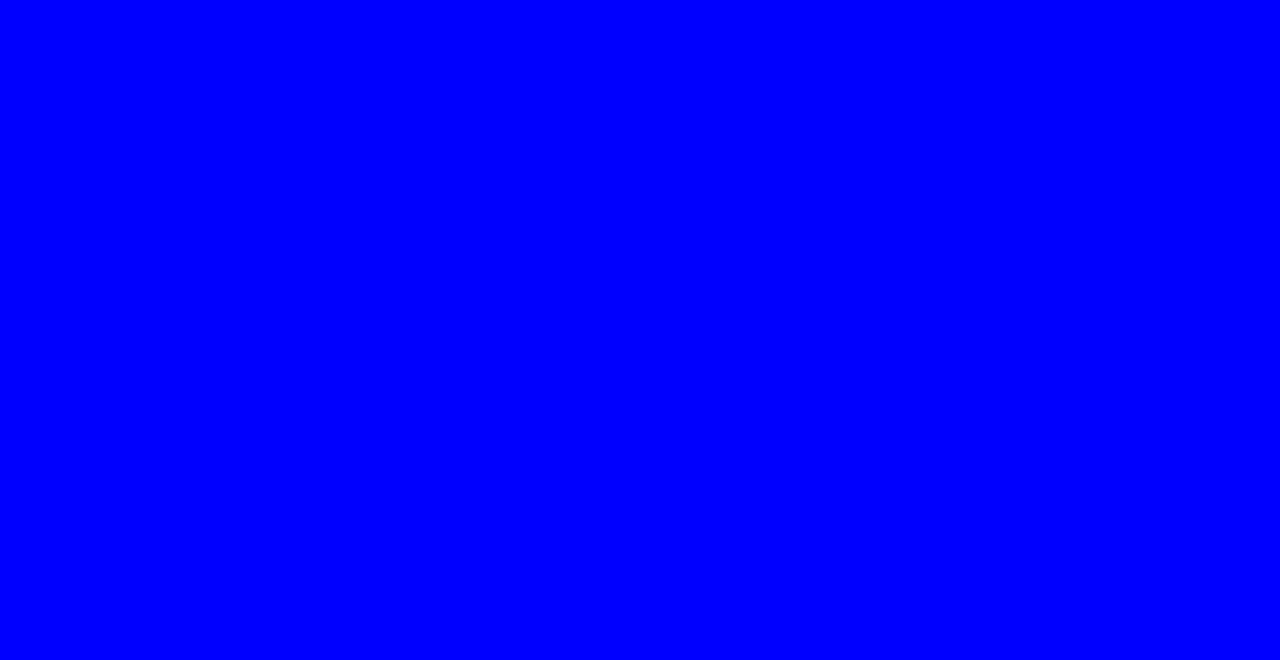
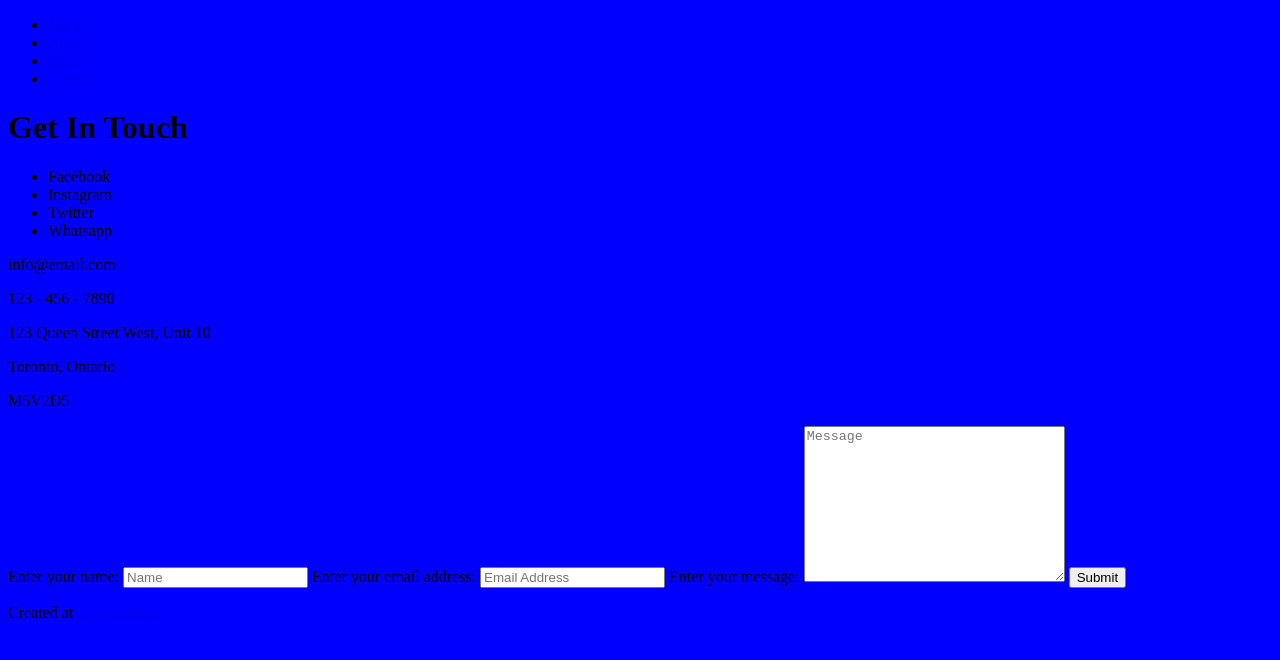
Before and after one commit to harman-nathan/harman-nathan-project-1, a plain HTML site: page contact.html in a window 1280 px wide. Drawn offline with Linux system fonts and the light colour scheme.

Commit message:
created contact page

```diff
--- a/contact.html
+++ b/contact.html
@@ -7,6 +7,51 @@
     <link rel="stylesheet" href="./styles/styles.css">
 </head>
 <body>
+    <header>
+        <nav>
+            <ul>
+                <li><a href="#">Home</a></li>
+                <li><a href="#">About</a></li>
+                <li><a href="#">Blog</a></li>
+                <li><a href="#">Contact</a></li>
+            </ul>
+        </nav>
+        <h1>Get In Touch</h1>
+    </header>
+    <main>
+        <section class="contact">
+            <div>
+                <ul class="social-icons">
+                    <li>Facebook</li>
+                    <li>Instagram</li>
+                    <li>Twitter</li>
+                    <li>Whatsapp</li>
+                </ul>
+                <p>info@email.com</p>
+                <p>123 - 456 - 7890</p>
+                <p>123 Queen Street West, Unit 10</p>
+                <p>Toronto, Ontario</p>
+                <p>M5V2D5</p>
+            </div>
+            <div>
+                <form>
+                    <label for="name">Enter your name:</label>
+                    <input type="text" name="name" id="name" class="name" placeholder="Name">
 
+                    <label for="email">Enter your email address:</label>
+                    <input type="email" name="email" id="email" class="email" placeholder="Email Address">
+
+                    <label for="message">Enter your message:</label>
+                    <textarea name="Message" id="message" cols="30" rows="10" placeholder="Message"></textarea>
+
+                    <button type="submit">Submit</button>
+                </form>
+            </div>
+        </section>
+    </main>
+
+    <footer>
+        <p>Created at <a href="https://www.junocollege.com">Juno College</a></p>
+    </footer>
 </body>
 </html>
```
